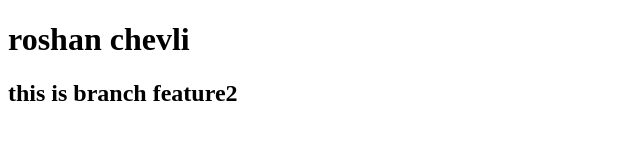
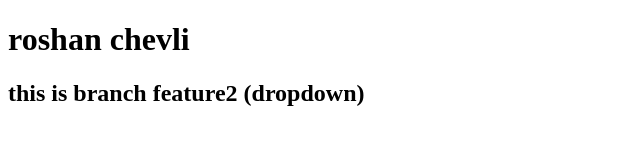
Before and after one commit to roshanchevli/localrepo, a plain HTML site: page index.html in a window 1280 px wide. Shown: the whole page, without its empty margins (0-640 px from the left). Drawn offline with Linux system fonts and the light colour scheme.

```diff
--- a/index.html
+++ b/index.html
@@ -7,6 +7,6 @@
 </head>
 <body>
     <h1>roshan chevli </h1>
-    <h2>this is branch feature2</h2>
+    <h2>this is branch feature2 (dropdown)</h2>
 </body>
 </html>
```
